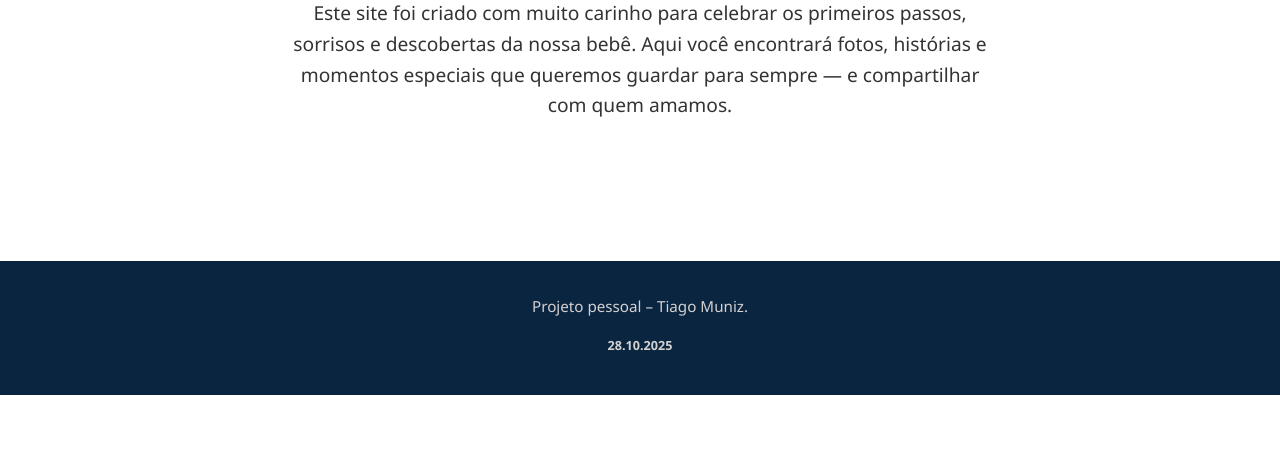
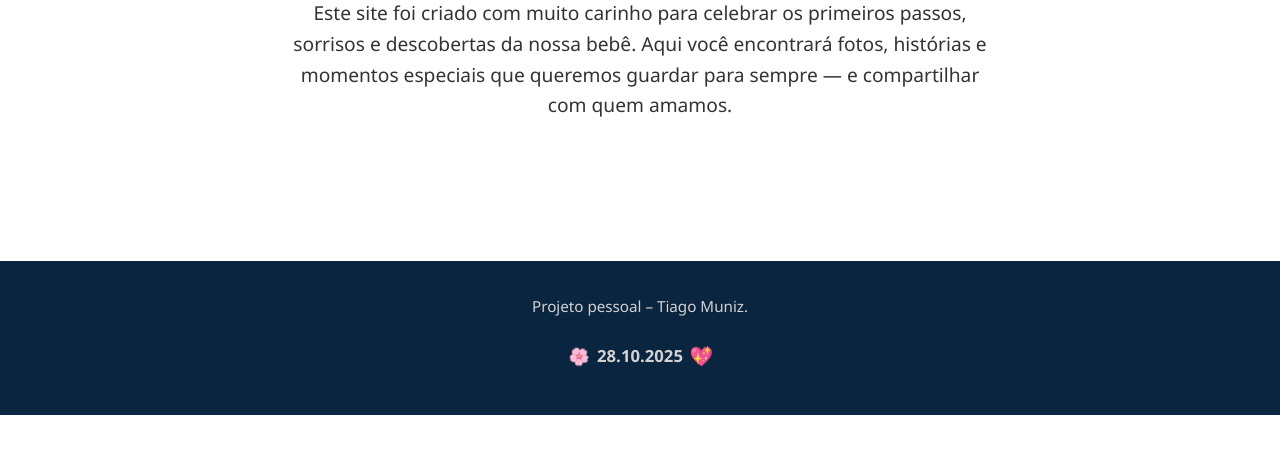
Before and after one commit to Ti-Muniz/BabyCare, a plain HTML site: page public/index.html in a window 1280 px wide. Shown: the part 279-732 px from the top of the page. Drawn offline with Linux system fonts and the light colour scheme.

Commit message:
"Alterações"

```diff
--- a/style.css
+++ b/public/assets/css/style.css
@@ -120,6 +120,36 @@ nav a {
   margin-top: 60px;
 }
 
+/* Emojis animados no rodapé */
+.footer h5 {
+  display: flex;
+  justify-content: center;
+  align-items: center;
+  gap: 8px;
+  font-size: 1.1em;
+}
+
+.footer h5 .flor {
+  display: inline-block;
+  animation: girar 6s linear infinite;
+}
+
+.footer h5 .coracao {
+  display: inline-block;
+  animation: pulse 1.5s infinite;
+}
+
+@keyframes girar {
+  0%   { transform: rotate(0deg); }
+  100% { transform: rotate(360deg); }
+}
+
+@keyframes pulse {
+  0%   { transform: scale(1); }
+  50%  { transform: scale(1.3); }
+  100% { transform: scale(1); }
+}
+
 /* Animação de entrada suave */
 @keyframes fadeInUp {
   from {
--- a/index.html
+++ b/public/index.html
@@ -5,7 +5,7 @@
     <meta charset="UTF-8" />
     <meta name="viewport" content="width=device-width, initial-scale=1.0" />
     <title>Minha Bebê - Catarina C. M.</title>
-    <link rel="stylesheet" href="style.css" />
+    <link rel="stylesheet" href="assets/css/style.css" />
 </head>
 
 <body>
@@ -31,7 +31,7 @@
     <!-- Rodapé -->
     <footer class="footer">
         <p>Projeto pessoal – Tiago Muniz.</p>
-        <h5>28.10.2025</h5>
+        <h5><span class="flor">🌸</span> 28.10.2025 <span class="coracao">💖</span></h5>
     </footer>
 
     <!-- Botão Voltar ao Topo -->
@@ -53,6 +53,7 @@
             window.scrollTo({ top: 0, behavior: 'smooth' });
         }
     </script>
+
 </body>
 
 </html>
```
Also changed, not shown: public/agradecimento.html (renamed from agradecimento.html, +1 -1 lines), public/assets/js/confetti.js (added, +16 -0 lines), public/login.html (renamed from login.html, +1 -1 lines), public/mensagem.html (renamed from mensagem.html, +2 -17 lines), img/bebe-menina.png (added), img/bebe-menino.png (added), public/assets/css/agradecimento.css (renamed from agradecimento.css), public/assets/css/login.css (renamed from login.css), public/assets/css/mensagem.css (renamed from mensagem.css).
